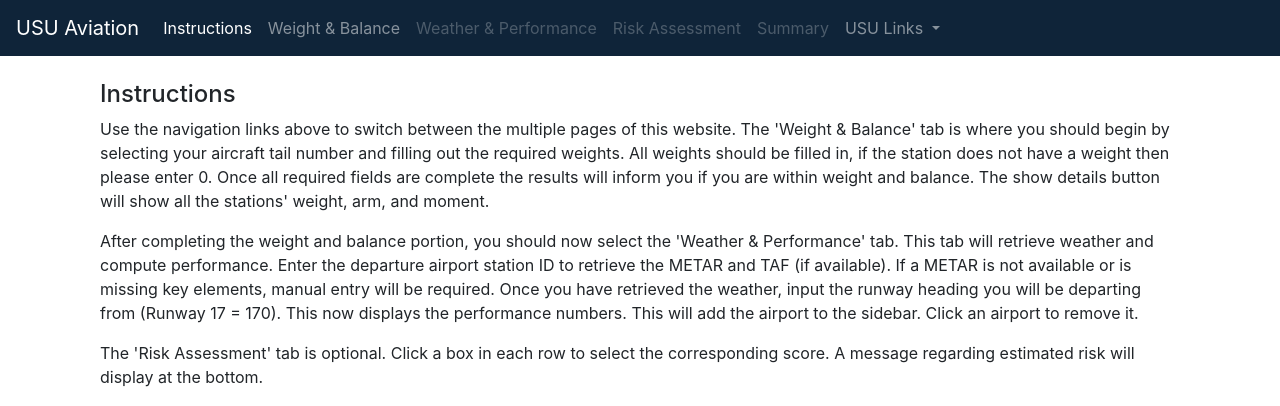
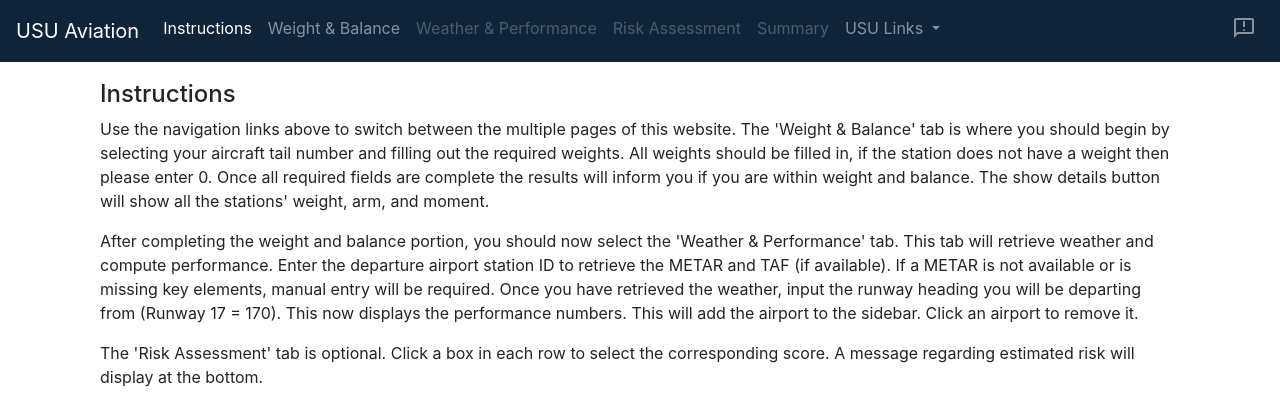
Before and after one commit to USUaggies/W-B, a PHP site: page / in a window 1280 px wide. Shown: the top 406 px of the page. Run offline with PHP 8.4, Linux system fonts and the light colour scheme.

Commit message:
Added a feedback button

```diff
--- a/css/custom.css
+++ b/css/custom.css
@@ -222,6 +222,16 @@ input.invalid {
     }
 }
 
+@media (min-width: 768px) {
+    .navbar-nav.mr-auto {
+        flex: auto;
+    }
+
+    .feedback {
+        margin-left: auto;
+    }
+}
+
 @media (min-width: 992px) {
     .airport-select {
         width: 100%;
--- a/index.html
+++ b/index.html
@@ -8,6 +8,7 @@
     <!-- Bootstrap CSS -->
     <link rel="stylesheet" href="css/bootstrap.css">
     <link rel="stylesheet" href="css/custom.css">
+    <link rel="stylesheet" href="https://fonts.googleapis.com/css2?family=Material+Symbols+Outlined:opsz,wght,FILL,GRAD@24,400,0,0" />
     <link rel="icon" type="image/x-icon" href="resources/favicon.ico">
     <title>Weight &amp; Balance</title>
 </head>
@@ -44,6 +45,9 @@
                         <a class="dropdown-item" target="_blank" href="https://caas.usu.edu/avte/camera">Live Airport Camera</a>
                     </div>
                 </li>
+                <li class="nav-item feedback">
+                    <a href="mailto:crozman.bentley@usu.edu?subject=Digital%20Weight%20and%20Balance" class="nav-link"><span class="material-symbols-outlined">feedback</span></a>
+                </li>
             </ul>
         </div>
     </nav>
--- a/performance/index.html
+++ b/performance/index.html
@@ -44,6 +44,9 @@
                         <a class="dropdown-item" target="_blank" href="https://usu.co1.qualtrics.com/jfe/form/SV_6JqMu9UuqhUXvZr">Safety Report</a>
                         <a class="dropdown-item" target="_blank" href="https://caas.usu.edu/avte/camera">Live Airport Camera</a>
                     </div>
+                </li>
+                <li class="nav-item feedback">
+                    <a href="mailto:crozman.bentley@usu.edu?subject=Digital%20Weight%20and%20Balance" class="nav-link"><span class="material-symbols-outlined">feedback</span></a>
                 </li>
             </ul>
         </div>
--- a/risk/index.html
+++ b/risk/index.html
@@ -8,6 +8,7 @@
     <!-- Bootstrap CSS -->
     <link rel="stylesheet" href="../css/bootstrap.css">
     <link rel="stylesheet" href="../css/custom.css">
+    <link rel="stylesheet" href="https://fonts.googleapis.com/css2?family=Material+Symbols+Outlined:opsz,wght,FILL,GRAD@24,400,0,0&icon_names=feedback" />
     <link rel="icon" type="image/x-icon" href="../resources/favicon.ico">
     <style type="text/css">
         .selected {
@@ -73,6 +74,9 @@
                         <a class="dropdown-item" target="_blank" href="https://usu.co1.qualtrics.com/jfe/form/SV_6JqMu9UuqhUXvZr">Safety Report</a>
                         <a class="dropdown-item" target="_blank" href="https://caas.usu.edu/avte/camera">Live Airport Camera</a>
                     </div>
+                </li>
+                <li class="nav-item feedback">
+                    <a href="mailto:crozman.bentley@usu.edu?subject=Digital%20Weight%20and%20Balance" class="nav-link"><span class="material-symbols-outlined">feedback</span></a>
                 </li>
             </ul>
         </div>
--- a/summary/index.html
+++ b/summary/index.html
@@ -10,6 +10,7 @@
     <link rel="stylesheet" href="../css/print.css" media="print">
     <link rel="stylesheet" href="../css/custom.css" media="screen">
     <link rel="icon" type="image/x-icon" href="../resources/favicon.ico">
+    <link rel="stylesheet" href="https://fonts.googleapis.com/css2?family=Material+Symbols+Outlined:opsz,wght,FILL,GRAD@24,400,0,0&icon_names=feedback" />
     <title id="title">Summary</title>
 </head>
 
@@ -45,6 +46,9 @@
                             <a class="dropdown-item" target="_blank" href="https://usu.co1.qualtrics.com/jfe/form/SV_6JqMu9UuqhUXvZr">Safety Report</a>
                             <a class="dropdown-item" target="_blank" href="https://caas.usu.edu/avte/camera">Live Airport Camera</a>
                         </div>
+                    </li>
+                    <li class="nav-item feedback">
+                        <a href="mailto:crozman.bentley@usu.edu?subject=Digital%20Weight%20and%20Balance" class="nav-link"><span class="material-symbols-outlined">feedback</span></a>
                     </li>
                 </ul>
             </div>
--- a/weightbalance/index.html
+++ b/weightbalance/index.html
@@ -45,6 +45,9 @@
                         <a class="dropdown-item" target="_blank" href="https://usu.co1.qualtrics.com/jfe/form/SV_6JqMu9UuqhUXvZr">Safety Report</a>
                         <a class="dropdown-item" target="_blank" href="https://caas.usu.edu/avte/camera">Live Airport Camera</a>
                     </div>
+                </li>
+                <li class="nav-item feedback">
+                    <a href="mailto:crozman.bentley@usu.edu?subject=Digital%20Weight%20and%20Balance" class="nav-link"><span class="material-symbols-outlined">feedback</span></a>
                 </li>
             </ul>
         </div>
```
